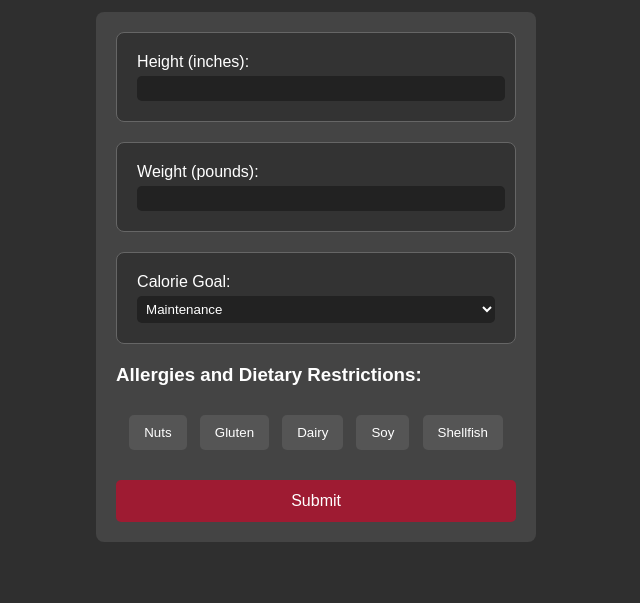
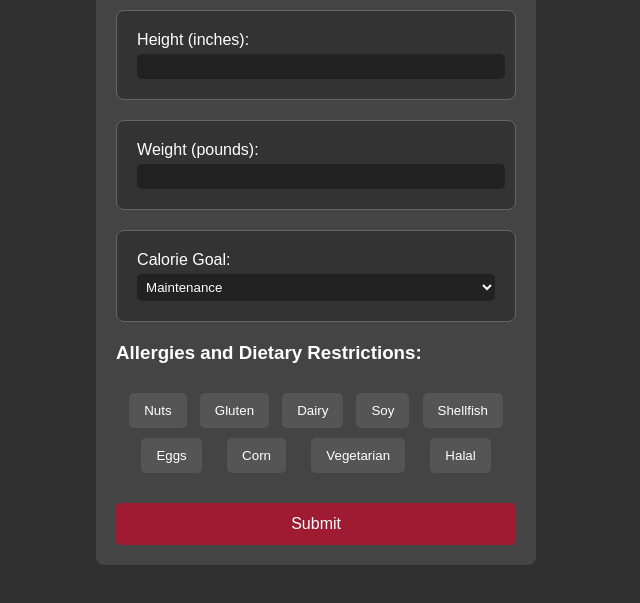
Before and after one commit to rayanical/HackUMassXII, a website: page Frontend/height-weight.html in a window 1280 px wide. Shown: the part 181-784 px from the top of the page, without its empty margins (319-959 px from the left). Drawn offline with Linux system fonts and the light colour scheme.

Commit message:
added more options for dietary restrictions

```diff
--- a/Frontend/height-weight.html
+++ b/Frontend/height-weight.html
@@ -51,6 +51,10 @@
                         <button type="button" class="allergy-btn" data-allergy="dairy">Dairy</button>
                         <button type="button" class="allergy-btn" data-allergy="soy">Soy</button>
                         <button type="button" class="allergy-btn" data-allergy="shellfish">Shellfish</button>
+                        <button type="button" class="allergy-btn" data-allergy="nuts">Eggs</button>
+                        <button type="button" class="allergy-btn" data-allergy="nuts">Corn</button>
+                        <button type="button" class="allergy-btn" data-allergy="nuts">Vegetarian</button>
+                        <button type="button" class="allergy-btn" data-allergy="nuts">Halal</button>
                     </div>
                 </div>
                 <button type="submit" class="submit-btn">Submit</button>
```
